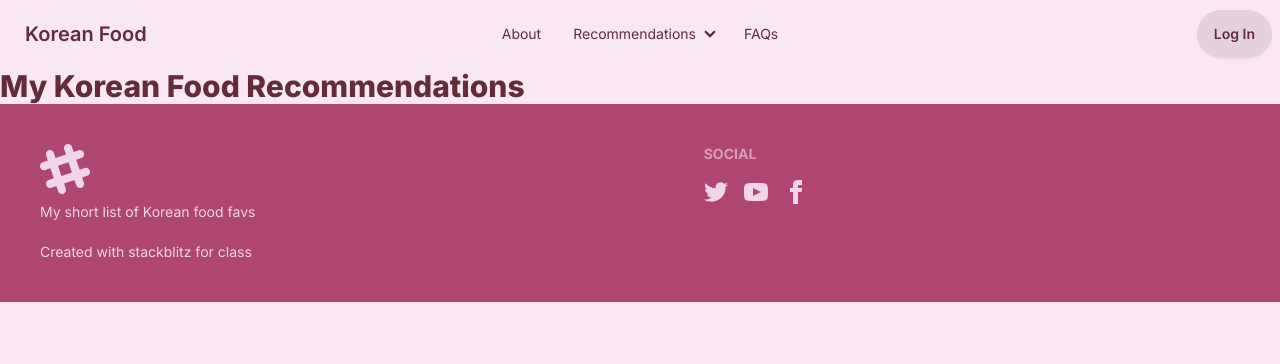
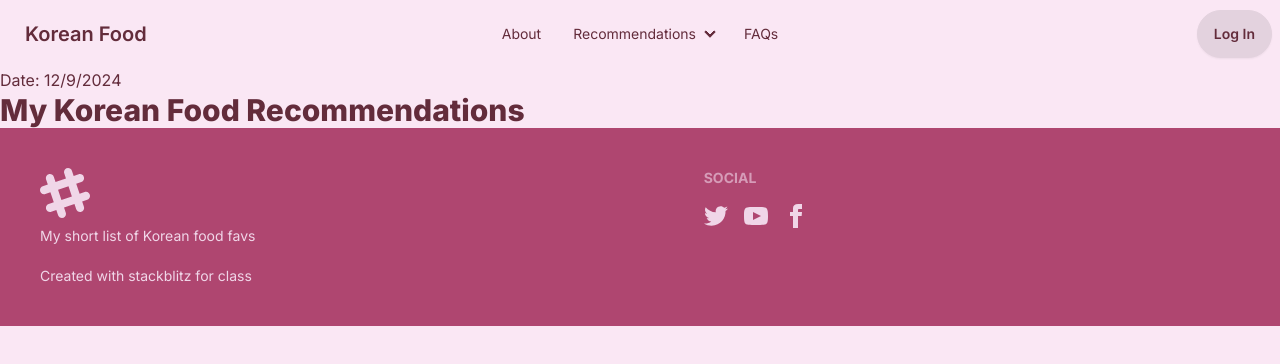
Before and after one commit to Buna-bit/exam2, a Next.js app: page / in a window 1280 px wide. Shown: the top 364 px of the page. Built offline with nearby package versions, Linux system fonts and the light colour scheme.

Commit message:
created final exam

```diff
--- /dev/null
+++ b/app/final/page.tsx
@@ -0,0 +1,7 @@
+export default function Page() {
+    return (
+      <>
+      <h1 className="text-3xl">Final Exam</h1>
+      </>
+    );
+  }
--- a/app/page.tsx
+++ b/app/page.tsx
@@ -1,6 +1,7 @@
 export default function Home() {
   return (
     <>
+    Date: 12/9/2024
       <main className='font-extrabold text-3xl'>
         My Korean Food Recommendations
         </main>
```
